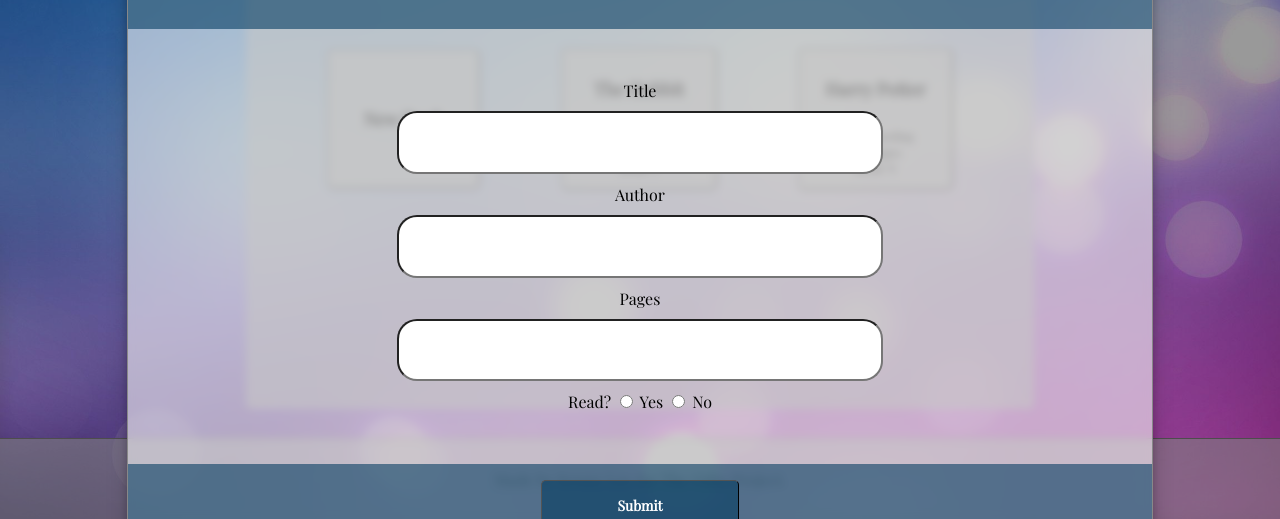
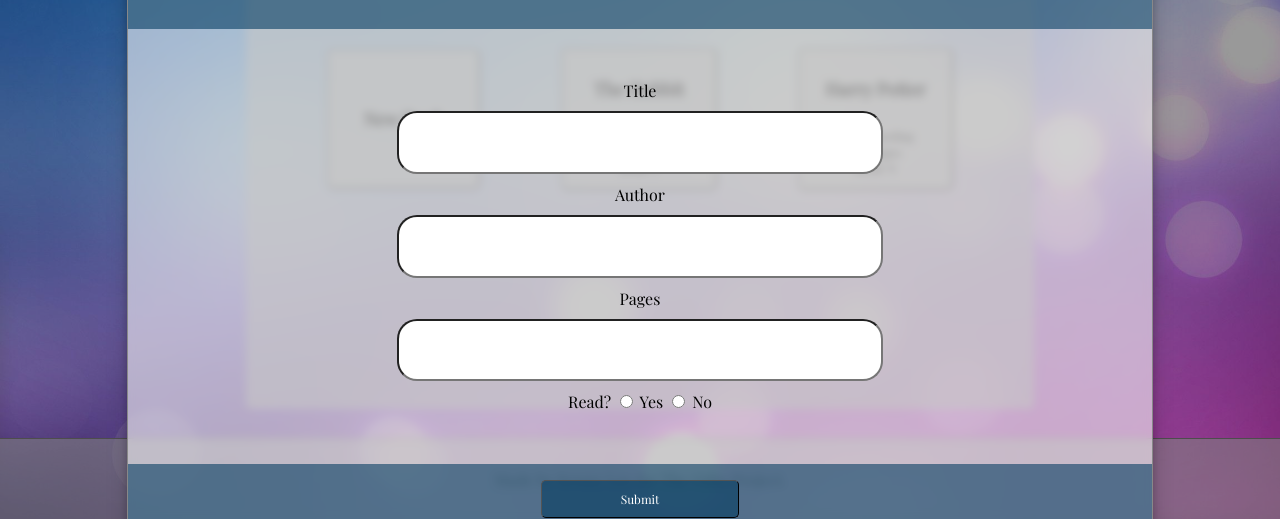
Before and after one commit to kenkneelee/odin-library, a plain HTML site: page index.html in a window 1280 px wide. Both pictures are taken after a click on the button "New Book". Shown: the part 281-800 px from the top of the page. Drawn offline with nearby package versions, Linux system fonts and the light colour scheme.

Commit message:
changed submit button to input

```diff
--- a/index.html
+++ b/index.html
@@ -75,10 +75,10 @@
                             />
                             <label for="no">No</label>
                         </div>
-                    </form>
+
                 </div>
                 <div class="modal-footer">
-                    <button id="modalSubmit"><h3>Submit</h3></button>
+                    <input type="submit" id="modalSubmit"></form>
                 </div>
             </div>
         </div>
--- a/styles/style.css
+++ b/styles/style.css
@@ -134,6 +134,13 @@ button {
 #modalSubmit {
     color:white;
     background-color: #00395f94;
+    width: 20%;
+    padding:10px;
+    height: 25%;
+    border: 1px outset black;
+    border-radius: 5px;
+    font-size: 12px;
+    font-family: "Playfair Display", serif;
 }
 
 /* Add Animation */
```
